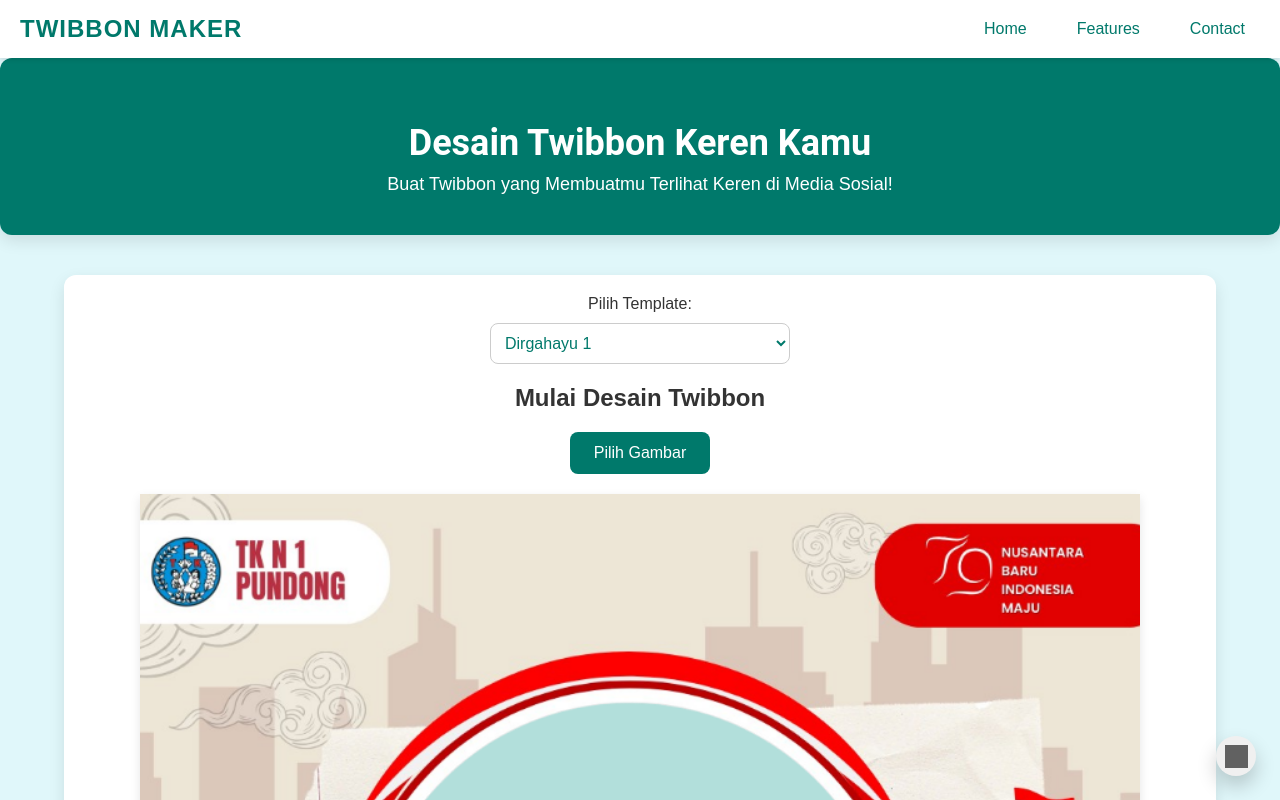
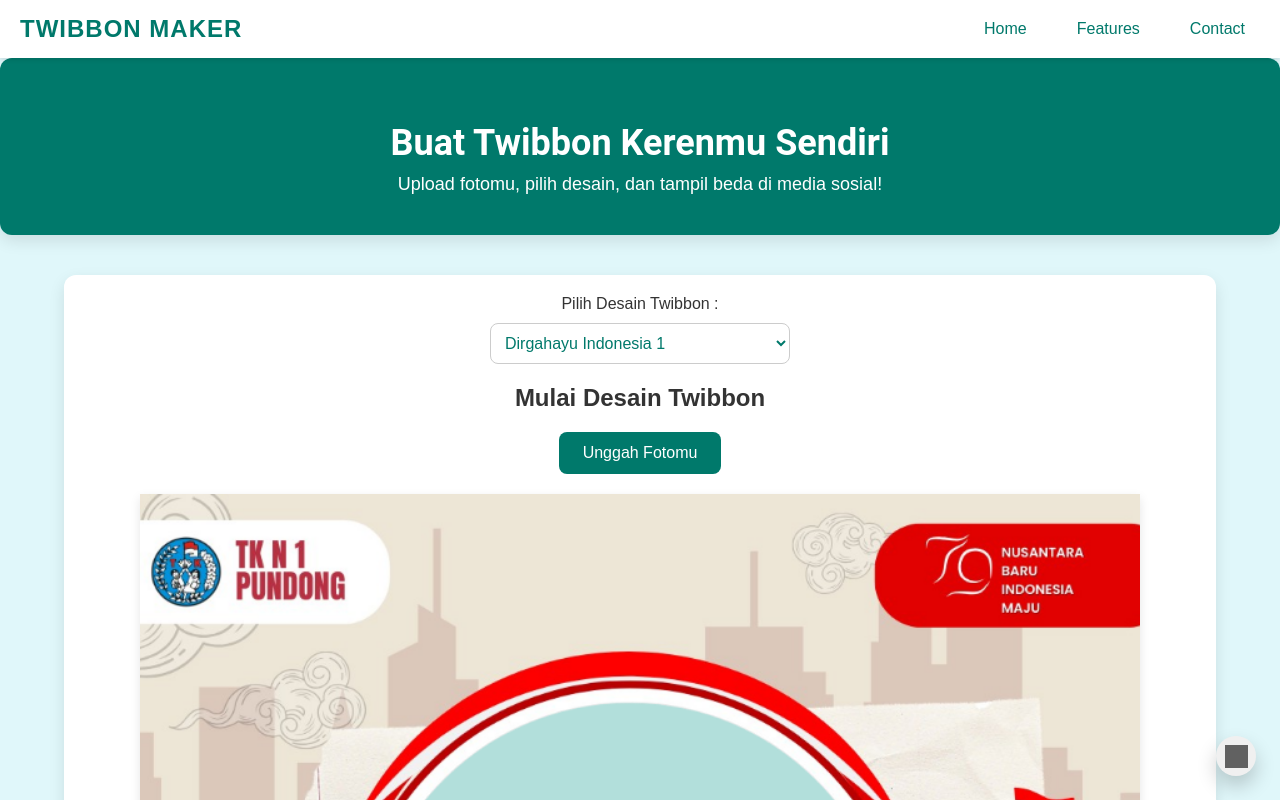
Before and after one commit to Muhammadsyifasurya/Twibbon, a plain HTML site: page index.html in a window 1280 px wide. Shown: the top 800 px of the page. Drawn offline with Linux system fonts and the light colour scheme; grey boxes are pictures that could not be loaded.

Commit message:
Update index.html with changes to header and form labels

```diff
--- a/index.html
+++ b/index.html
@@ -31,32 +31,33 @@
     </nav>
 
     <header>
-        <h1>Desain Twibbon Keren Kamu</h1>
-        <p>Buat Twibbon yang Membuatmu Terlihat Keren di Media Sosial!</p>
+        <h1>Buat Twibbon Kerenmu Sendiri</h1>
+        <p>Upload fotomu, pilih desain, dan tampil beda di media sosial!</p>
     </header>
+
 
     <div class="container">
         <div class="upload-section">
             <!-- Template Selector -->
             <div class="template-selector">
-                <label for="template">Pilih Template:</label>
+                <label for="template">Pilih Desain Twibbon :</label>
                 <select id="template">
-                    <option value="twibbon1.png">Dirgahayu 1</option>
-                    <option value="twibbon2.png">Dirgahayu 2</option>
+                    <option value="twibbon1.png">Dirgahayu Indonesia 1</option>
+                    <option value="twibbon2.png">Dirgahayu Indonesia 2</option>
                     <option value="mpls1.png">MPLS TK N 1 Pundong</option>
                     <!-- Tambahkan lebih banyak opsi sesuai kebutuhan -->
                 </select>
             </div>
             <h1>Mulai Desain Twibbon</h1>
             <div class="file-input-container">
-                <label for="upload">Pilih Gambar</label>
+                <label for="upload">Unggah Fotomu</label>
                 <input type="file" id="upload" accept="image/*">
             </div>
             <div class="canvas-container">
                 <canvas id="canvas" width="800" height="800"></canvas>
             </div>
             <div class="slider-container">
-                <label for="size">Ukuran Gambar:</label>
+                <label for="size">Sesuaikan Ukuran Foto :</label>
                 <input type="range" id="size" min="10" max="200" value="100">
                 <span id="sizeValue">100</span>%
             </div>
```
